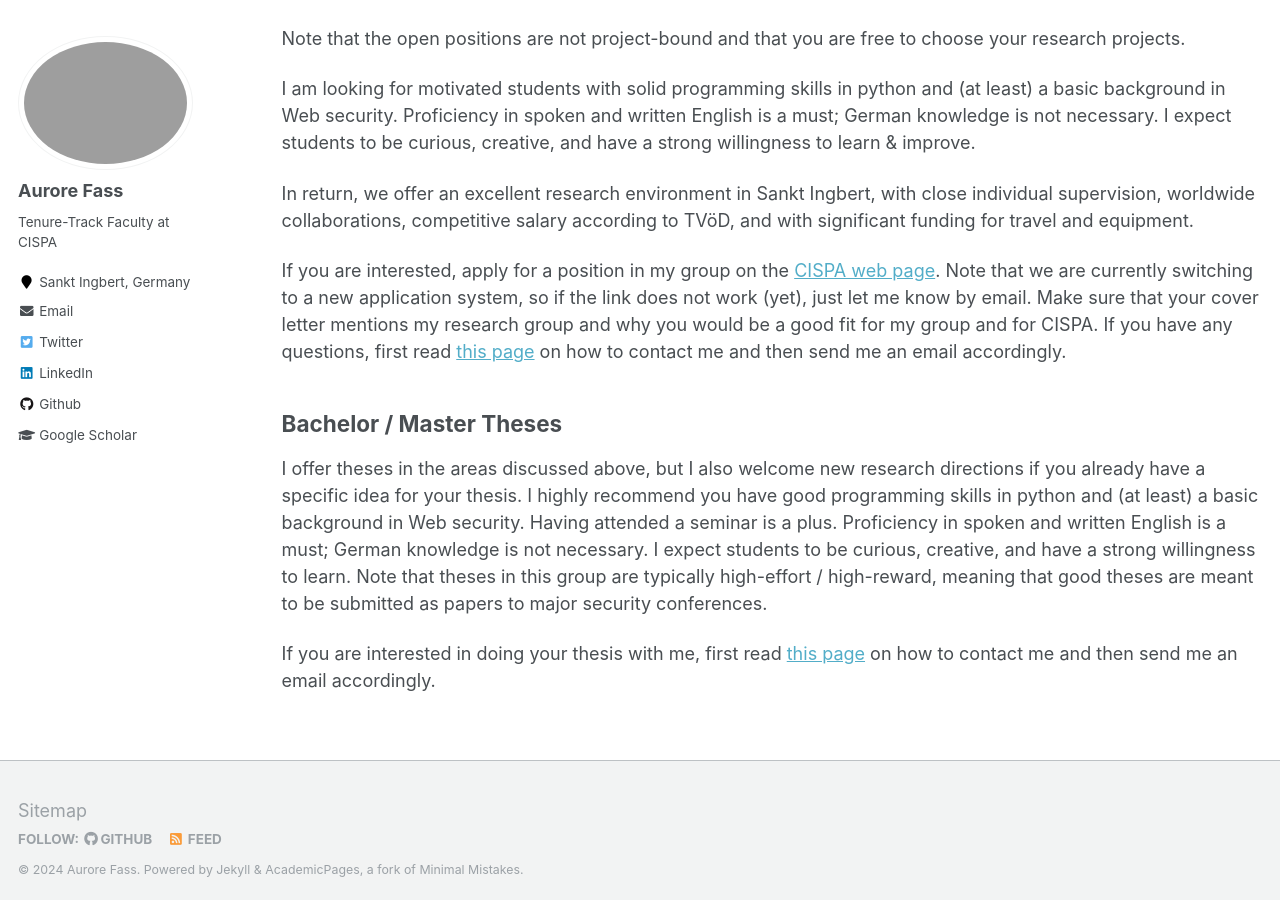
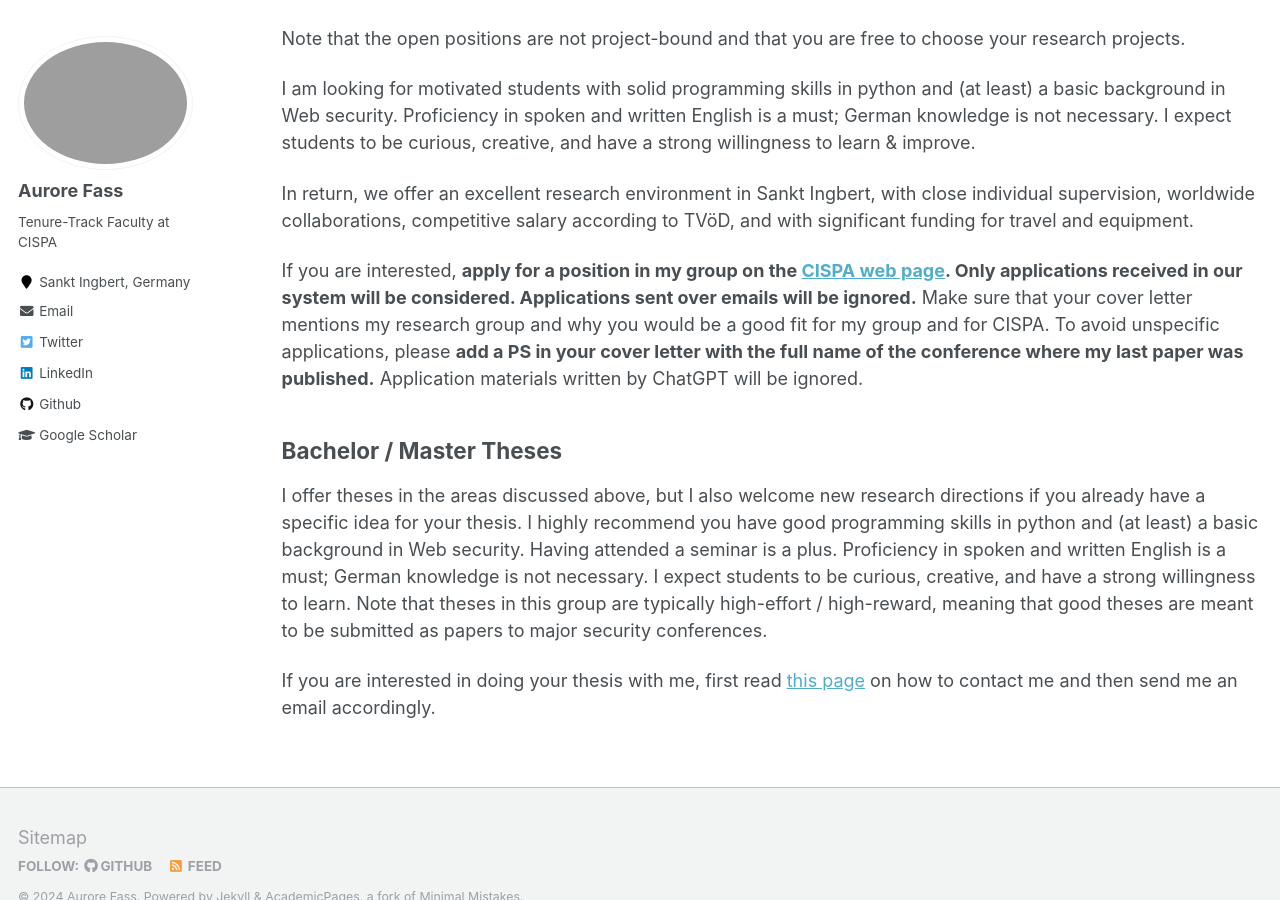
Before and after one commit to Aurore54F/aurore54f.github.io, a Jekyll site: the page built from _pages/positions.md, in a window 1280 px wide and 900 px high, scrolled down 987 px. Built offline with Jekyll 4.4.1, drawn with Linux system fonts in a browser that asks for light colours.

Commit message:
Fixed application link

```diff
--- a/_pages/positions.md
+++ b/_pages/positions.md
@@ -44,8 +44,8 @@ I am looking for motivated students with solid programming skills in python and
 In return, we offer an excellent research environment in Sankt Ingbert, with close individual supervision, worldwide collaborations, competitive salary according to TVöD, and with significant funding for travel and equipment.
 
 
-If you are interested, apply for a position in my group on the [CISPA web page](https://career.cispa.de/phd.html). Note that we are currently switching to a new application system, so if the link does not work (yet), just let me know by email.
-Make sure that your cover letter mentions my research group and why you would be a good fit for my group and for CISPA. If you have any questions, first read [this page](https://aurore54f.github.io/contact/) on how to contact me and then send me an email accordingly.
+If you are interested, **apply for a position in my group on the [CISPA web page](https://jobs.cispa.saarland/de_DE/jobs/apply/phd-positions-related-to-web-security-and-privacy-m-f-d-group-fass-242). Only applications received in our system will be considered. Applications sent over emails will be ignored.**
+Make sure that your cover letter mentions my research group and why you would be a good fit for my group and for CISPA. To avoid unspecific applications, please **add a PS in your cover letter with the full name of the conference where my last paper was published.** Application materials written by ChatGPT will be ignored.
 
 
 
```
